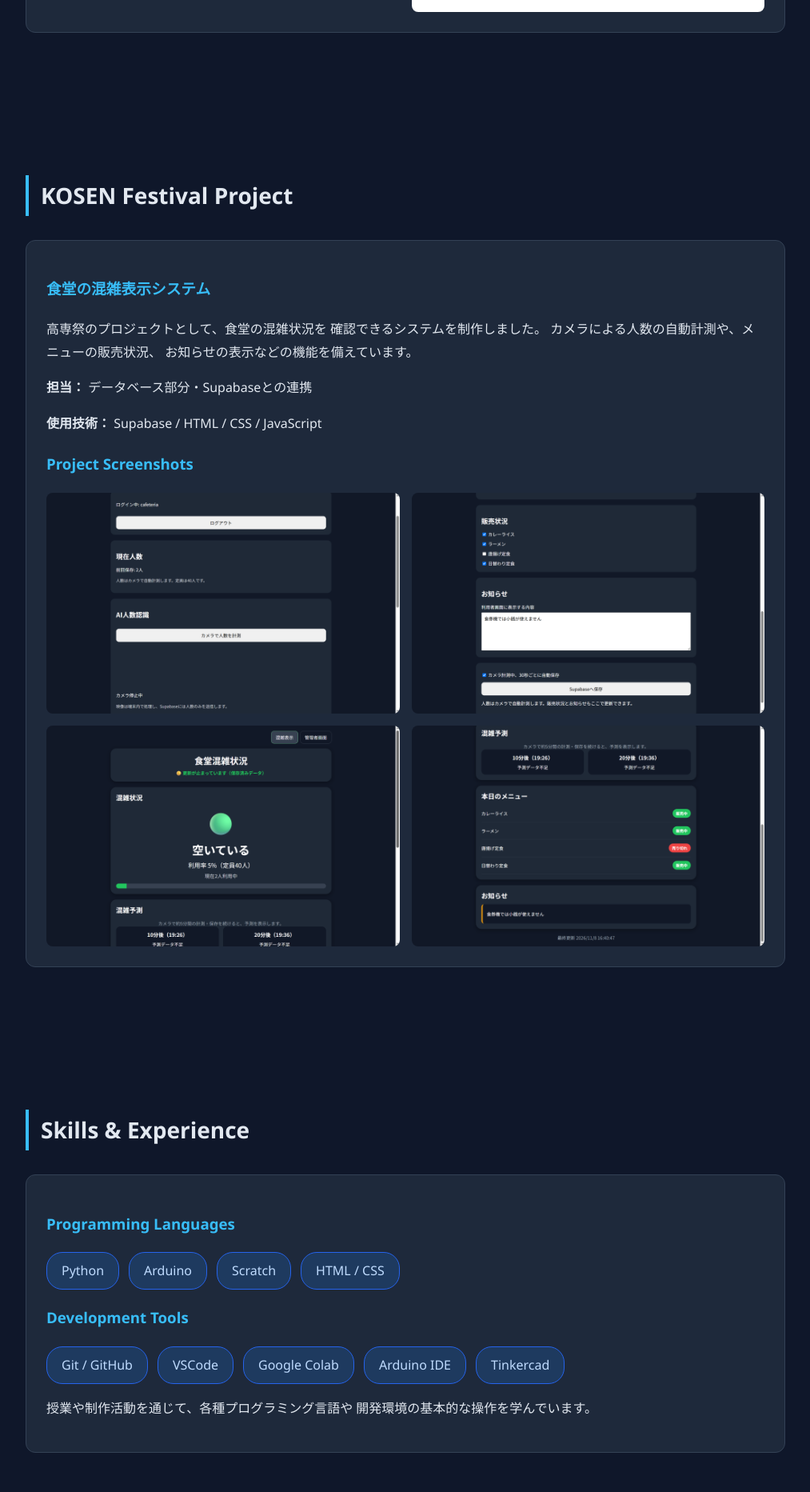
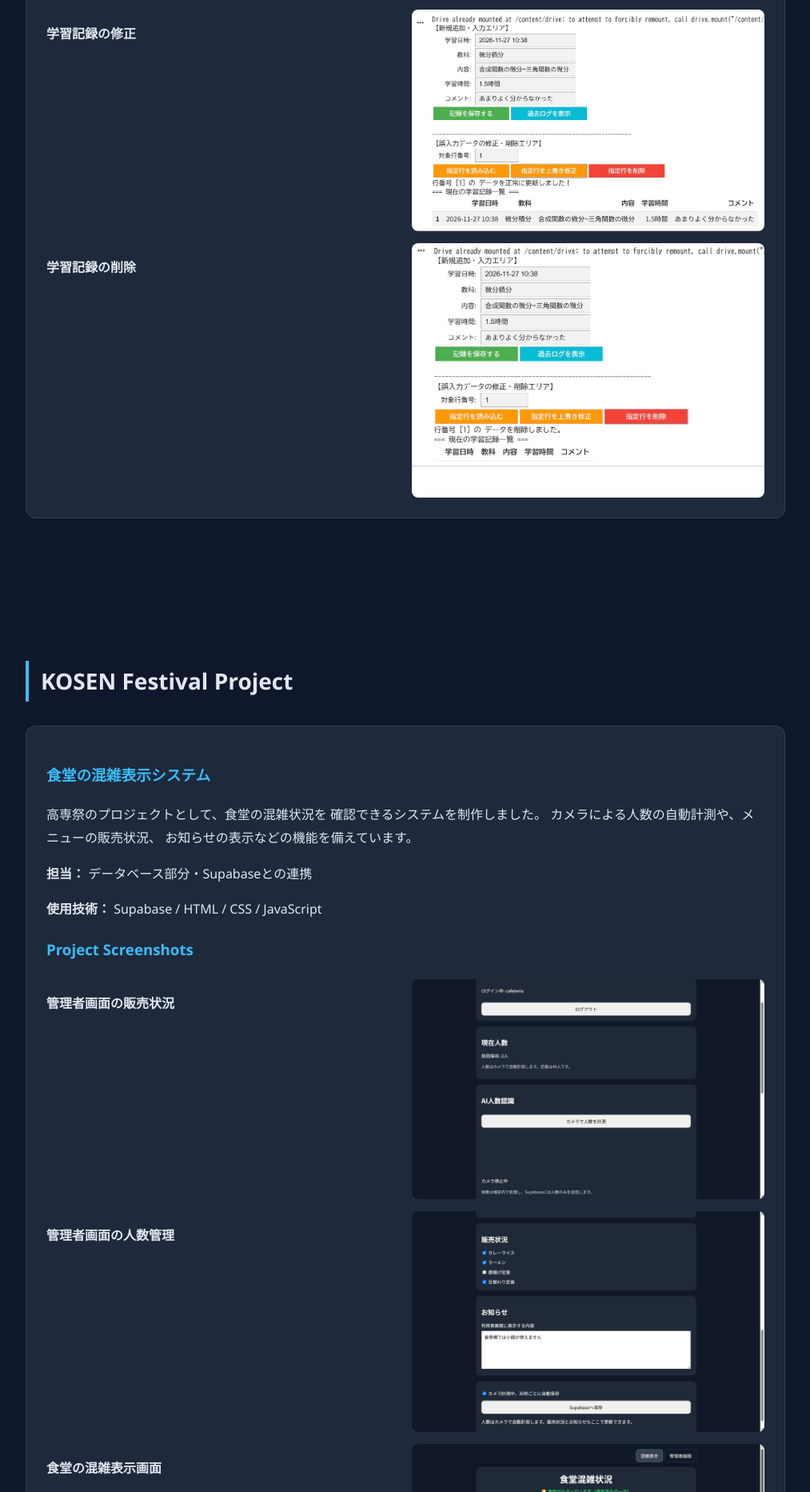
Before and after one commit to yana-s-wq/portfolio, a plain HTML site: page index.html in a window 1280 px wide. Shown: the part 2592-4457 px from the top of the page at 80% size, without its empty margins (133-1146 px from the left). Drawn offline with Linux system fonts and the light colour scheme.

Commit message:
Update index.html

```diff
--- a/index.html
+++ b/index.html
@@ -235,18 +235,22 @@ footer {
     <h3>Project Screenshots</h3>
 
     <div class="images">
+      <p><strong>学習記録の入力画面</strong></p>
       <img src="images/study-01.png"
            alt="学習記録の入力画面"
            style="width:100%;border-radius:8px;">
 
+      <p><strong>学習記録の保存結果</strong></p>
       <img src="images/study-02.png"
            alt="学習記録の保存結果"
            style="width:100%;border-radius:8px;">
 
+      <p><strong>学習記録の修正</strong></p>
       <img src="images/study-03.png"
            alt="学習記録の修正"
            style="width:100%;border-radius:8px;">
 
+      <p><strong>学習記録の削除</strong></p>
       <img src="images/study-04.png"
            alt="学習記録の削除"
            style="width:100%;border-radius:8px;">
@@ -281,18 +285,22 @@ footer {
 
     <div class="images">
 
+      <p><strong>管理者画面の販売状況</strong></p>
       <img src="images/festival-01.png"
            alt="管理者画面の販売状況"
            style="width:100%;border-radius:8px;">
 
+      <p><strong>管理者画面の人数管理</strong></p>
       <img src="images/festival-02.png"
            alt="管理者画面の人数管理"
            style="width:100%;border-radius:8px;">
 
+      <p><strong>食堂の混雑表示画面</strong></p>
       <img src="images/festival-03.png"
            alt="食堂の混雑表示画面"
            style="width:100%;border-radius:8px;">
 
+      <p><strong>メニューとお知らせの表示画面</strong></p>
       <img src="images/festival-04.png"
            alt="メニューとお知らせの表示画面"
            style="width:100%;border-radius:8px;">
```
